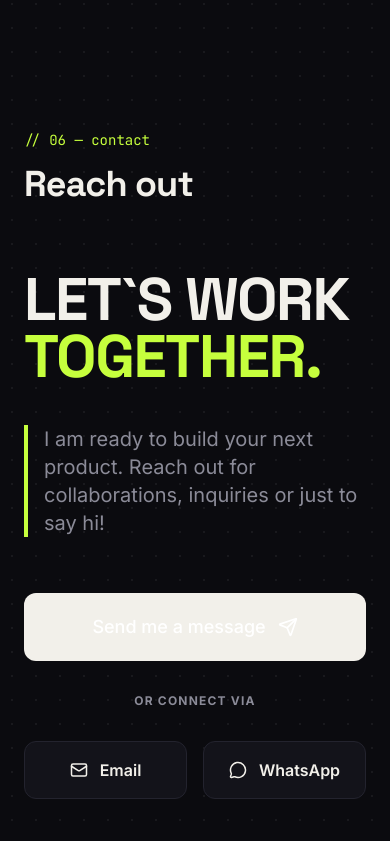
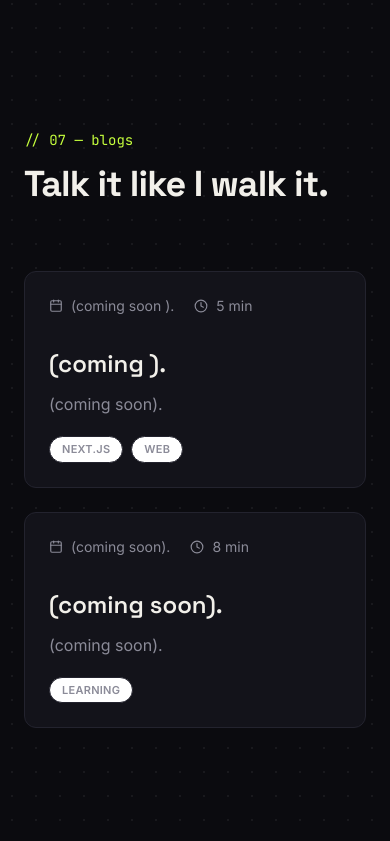
Before and after one commit to anold-a/amani-portfolio, a Next.js app: page / in a window 390 px wide. Shown: the part 6680-7521 px from the top of the page. Built offline with nearby package versions, Linux system fonts and the light colour scheme.

Commit message:
added blog cards with date and reading time

```diff
--- a/app/page.tsx
+++ b/app/page.tsx
@@ -9,6 +9,7 @@ import Projects from "@/components/homepage/Projects";
 import Contact from "@/components/homepage/Contact";
 import Footer from "@/components/homepage/Footer";
 import Cursor from "@/components/homepage/Cursor";
+import Blogs from "@/components/homepage/Blogs";
 
 
 export default function Home() {
@@ -21,6 +22,7 @@ export default function Home() {
     <Experience />
     <Refs />
     <Projects />
+    <Blogs />
     <Contact />
     <Footer />
     <Cursor />
--- /dev/null
+++ b/components/homepage/Blogs.tsx
@@ -0,0 +1,26 @@
+import { Calendar, Clock } from "lucide-react";
+import SharedUI from "@/components/layout/SharedUI";
+import Tag from "@/components/layout/Tag";
+import { blogs } from "@/lib/data";
+
+export default function Blogs() {
+  return (
+    <SharedUI id="blogs" index="07" title="Talk it like I walk it.">
+      <div className="grid gap-6 md:grid-cols-2">
+        {blogs.map((b) => (
+          <article key={b.title} className="rounded-xl border border-line bg-card p-6">
+            <div className="flex gap-5 text-sm text-muted">
+              <span className="flex items-center gap-2"><Calendar size={14} /> {b.date}</span>
+              <span className="flex items-center gap-2"><Clock size={14} /> {b.read}</span>
+            </div>
+            <h3 className="mt-8 font-display text-2xl font-semibold">{b.title}</h3>
+            <p className="mt-3 text-muted">{b.desc}</p>
+            <div className="mt-5 flex flex-wrap gap-2">
+              {b.tags.map((t) => <Tag key={t}>{t}</Tag>)}
+            </div>
+          </article>
+        ))}
+      </div>
+    </SharedUI>
+  );
+}
--- a/lib/data.ts
+++ b/lib/data.ts
@@ -40,7 +40,7 @@ export const projects = [
 ];
 
 export const blogs = [
-  { date: "(coming soon).", read: "5 min", title: "(coming soon).", desc: "(coming soon).", tags: ["Next.js", "Web"] },
+  { date: "(coming soon ).", read: "5 min", title: "(coming ).", desc: "(coming soon).", tags: ["Next.js", "Web"] },
   { date: "(coming soon).", read: "8 min", title: "(coming soon).", desc: "(coming soon).", tags: ["Learning"] },
 ];
 
```
